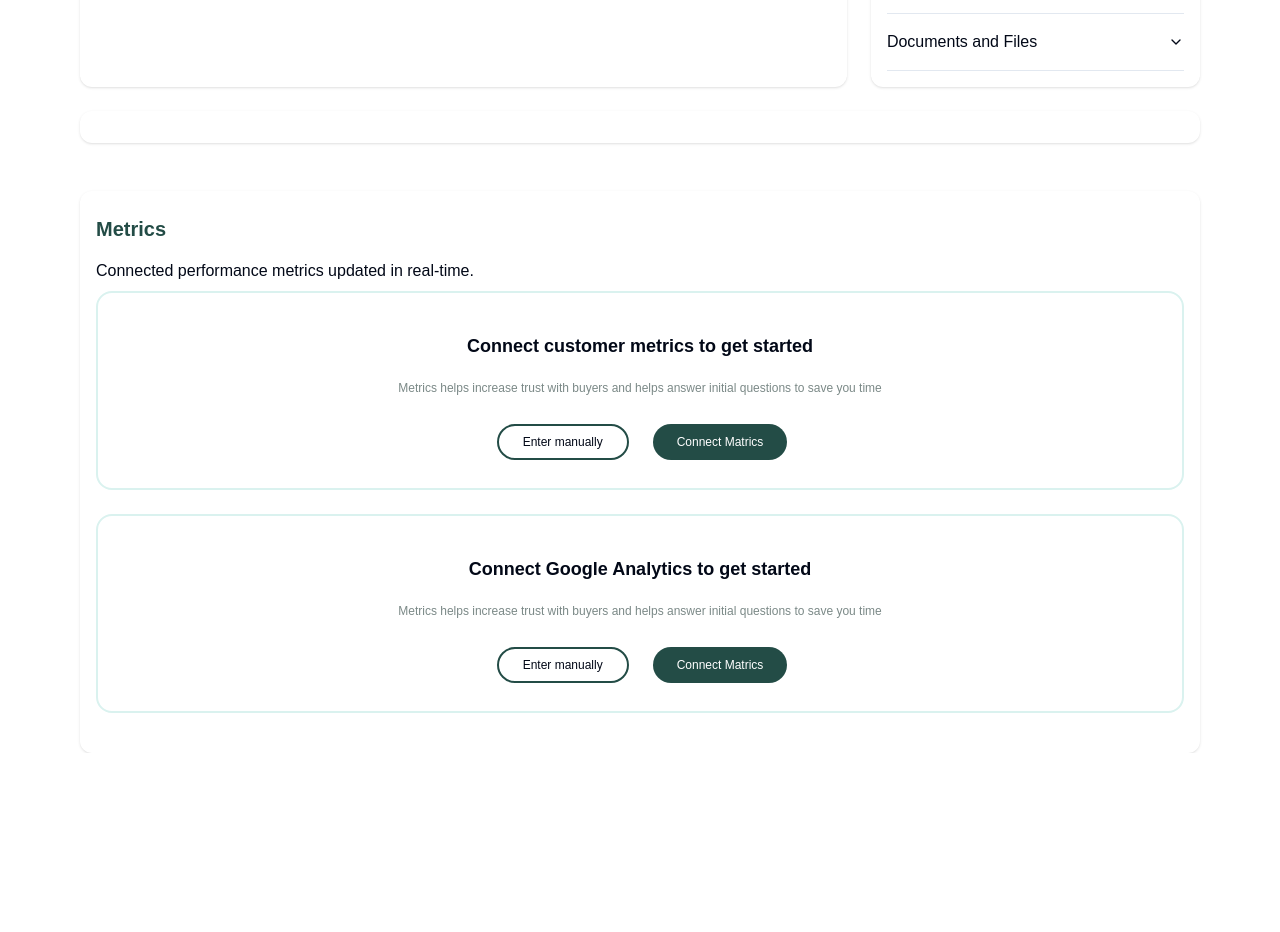
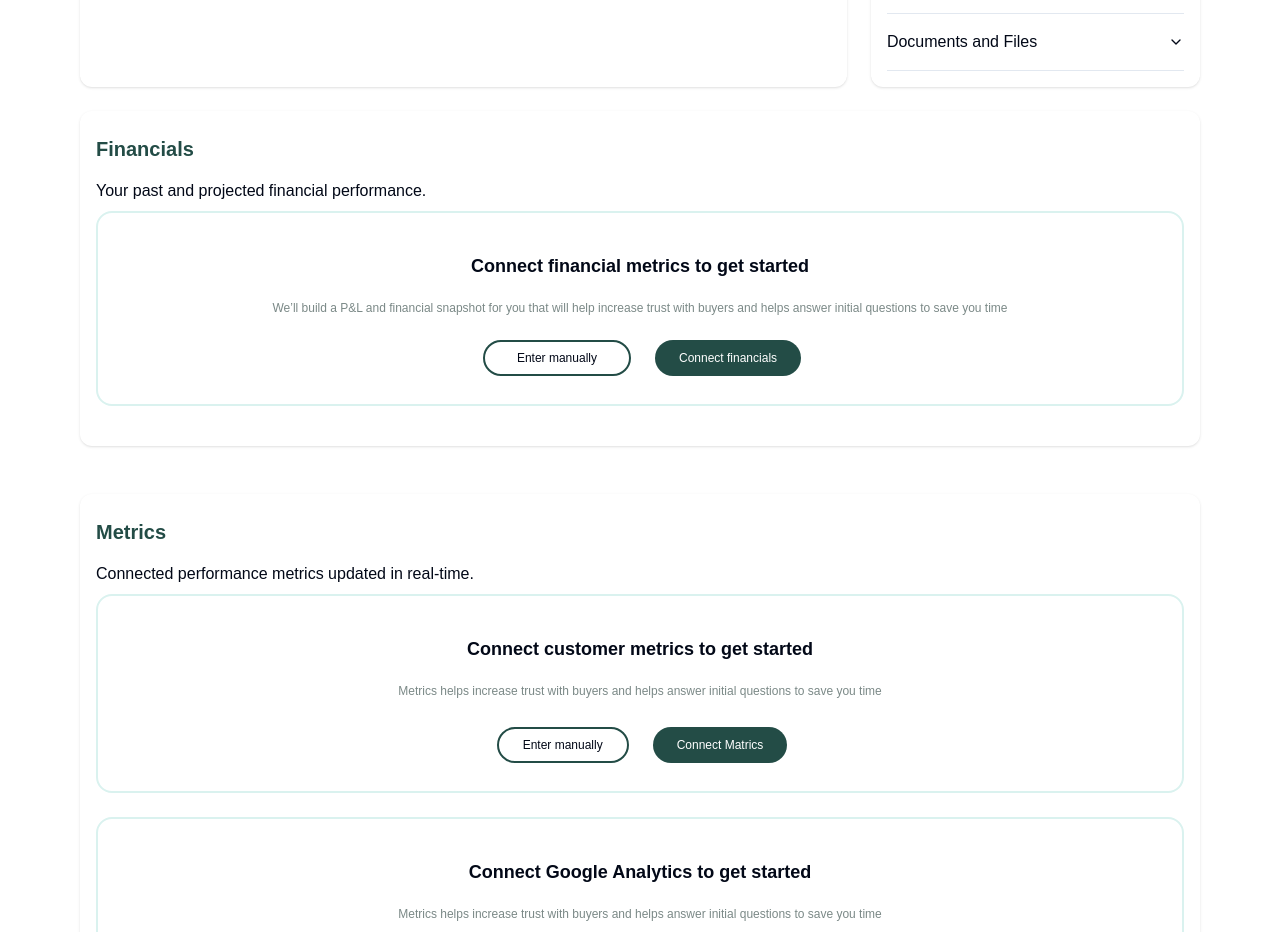
Before and after one commit to Afrasyab11/Vibanc-Buyer, a Next.js app: page /seller/listing in a window 1280 px wide. Shown: the part 940-1872 px from the top of the page. Before the commit the page ends 1693 px from the top, so only its background shows below. Built offline with nearby package versions, Linux system fonts and the light colour scheme.

Commit message:
uncomment the financail

```diff
--- a/src/app/seller/listing/page.jsx
+++ b/src/app/seller/listing/page.jsx
@@ -37,7 +37,7 @@ export default function page() {
       <div className='mt-6'   >
         {/* First div for Financials */}
         <div className='mx-auto shadow rounded-xl p-4 mt-12 lg:mt-0'>
-          {/* <Financials /> */}
+          <Financials />
         </div>
         {/* Second div that is for metrics */}
 
```
